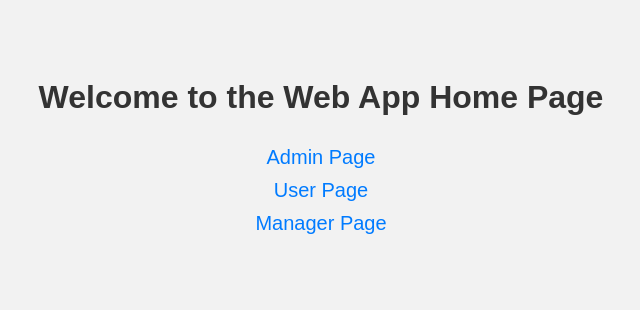
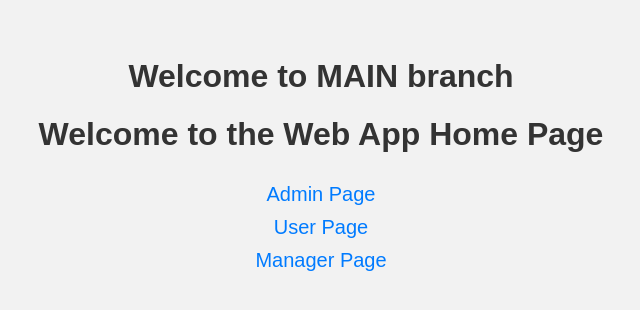
Before and after one commit to 8Prachi/WebAppProject, a plain HTML site: page index.html in a window 1280 px wide. Shown: the whole page, without its empty margins (319-959 px from the left). Drawn offline with Linux system fonts and the light colour scheme.

Commit message:
Update index.html

```diff
--- a/index.html
+++ b/index.html
@@ -1,3 +1,4 @@
+<h1>Welcome to MAIN branch</h1>
 <!DOCTYPE html>
 <html lang="en">
 <head>
```
